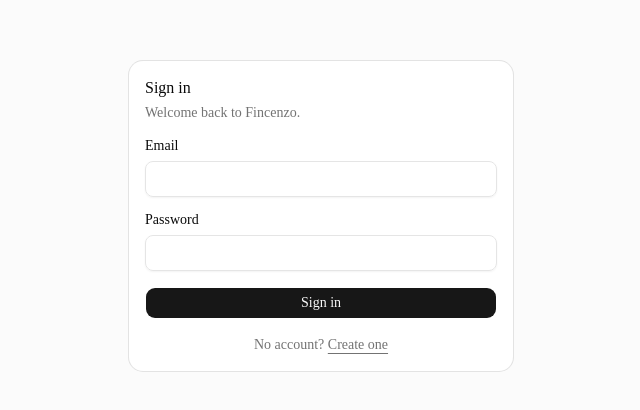
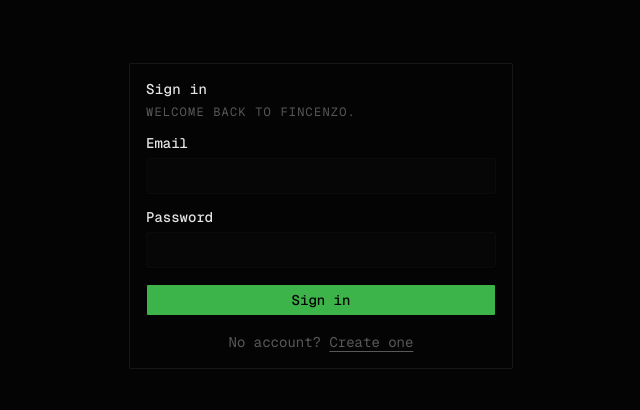
Before and after one commit to xvrgill/fincenzo, a Next.js app: page /sign-in in a window 1280 px wide. Shown: the part 184-594 px from the top of the page, without its empty margins (319-959 px from the left). Built offline with nearby package versions, Linux system fonts and the light colour scheme.

Commit message:
Redesign UI

```diff
--- a/src/app/(app)/layout.tsx
+++ b/src/app/(app)/layout.tsx
@@ -25,10 +25,10 @@
   return (
     <div className="flex min-h-screen flex-1 flex-col md:flex-row">
       <AppSidebar userEmail={user.email ?? ""} />
-      <main className="flex-1 overflow-x-hidden bg-muted/30">
+      <main className="flex-1 overflow-x-hidden bg-background">
         <InviteBanner invites={invites} />
         {household.inHousehold ? (
-          <div className="border-b bg-card/60">
+          <div className="border-b border-border bg-card/40">
             <div className="mx-auto flex max-w-7xl items-center justify-end px-4 py-2 md:px-6">
               <ScopeSwitcher
                 current={scope.kind === "household" ? "household" : "user"}
--- a/src/app/globals.css
+++ b/src/app/globals.css
@@ -7,9 +7,9 @@
 @theme inline {
   --color-background: var(--background);
   --color-foreground: var(--foreground);
-  --font-sans: var(--font-sans);
+  --font-sans: var(--font-geist-mono);
   --font-mono: var(--font-geist-mono);
-  --font-heading: var(--font-sans);
+  --font-heading: var(--font-geist-mono);
   --color-sidebar-ring: var(--sidebar-ring);
   --color-sidebar-border: var(--sidebar-border);
   --color-sidebar-accent-foreground: var(--sidebar-accent-foreground);
@@ -39,82 +39,83 @@
   --color-popover: var(--popover);
   --color-card-foreground: var(--card-foreground);
   --color-card: var(--card);
-  --radius-sm: calc(var(--radius) * 0.6);
-  --radius-md: calc(var(--radius) * 0.8);
+  --radius-sm: calc(var(--radius) * 0.5);
+  --radius-md: calc(var(--radius) * 1);
   --radius-lg: var(--radius);
-  --radius-xl: calc(var(--radius) * 1.4);
-  --radius-2xl: calc(var(--radius) * 1.8);
-  --radius-3xl: calc(var(--radius) * 2.2);
-  --radius-4xl: calc(var(--radius) * 2.6);
+  --radius-xl: calc(var(--radius) * 1.5);
+  --radius-2xl: calc(var(--radius) * 2);
+  --radius-3xl: calc(var(--radius) * 3);
+  --radius-4xl: calc(var(--radius) * 4);
 }
 
 :root {
-  --background: oklch(1 0 0);
-  --foreground: oklch(0.145 0 0);
-  --card: oklch(1 0 0);
-  --card-foreground: oklch(0.145 0 0);
-  --popover: oklch(1 0 0);
-  --popover-foreground: oklch(0.145 0 0);
-  --primary: oklch(0.205 0 0);
-  --primary-foreground: oklch(0.985 0 0);
-  --secondary: oklch(0.97 0 0);
-  --secondary-foreground: oklch(0.205 0 0);
-  --muted: oklch(0.97 0 0);
-  --muted-foreground: oklch(0.556 0 0);
-  --accent: oklch(0.97 0 0);
-  --accent-foreground: oklch(0.205 0 0);
-  --destructive: oklch(0.577 0.245 27.325);
-  --border: oklch(0.922 0 0);
-  --input: oklch(0.922 0 0);
-  --ring: oklch(0.708 0 0);
-  --chart-1: oklch(0.87 0 0);
-  --chart-2: oklch(0.556 0 0);
-  --chart-3: oklch(0.439 0 0);
-  --chart-4: oklch(0.371 0 0);
-  --chart-5: oklch(0.269 0 0);
-  --radius: 0.625rem;
-  --sidebar: oklch(0.985 0 0);
-  --sidebar-foreground: oklch(0.145 0 0);
-  --sidebar-primary: oklch(0.205 0 0);
-  --sidebar-primary-foreground: oklch(0.985 0 0);
-  --sidebar-accent: oklch(0.97 0 0);
-  --sidebar-accent-foreground: oklch(0.205 0 0);
-  --sidebar-border: oklch(0.922 0 0);
-  --sidebar-ring: oklch(0.708 0 0);
+  /* Terminal Fintech — dark by default */
+  --background: oklch(0.08 0 0);
+  --foreground: oklch(0.92 0 0);
+  --card: oklch(0.11 0 0);
+  --card-foreground: oklch(0.92 0 0);
+  --popover: oklch(0.11 0 0);
+  --popover-foreground: oklch(0.92 0 0);
+  --primary: oklch(0.68 0.18 145);
+  --primary-foreground: oklch(0.08 0 0);
+  --secondary: oklch(0.16 0 0);
+  --secondary-foreground: oklch(0.92 0 0);
+  --muted: oklch(0.14 0 0);
+  --muted-foreground: oklch(0.46 0 0);
+  --accent: oklch(0.16 0 0);
+  --accent-foreground: oklch(0.92 0 0);
+  --destructive: oklch(0.65 0.22 27);
+  --border: oklch(0.20 0 0);
+  --input: oklch(0.15 0 0);
+  --ring: oklch(0.68 0.18 145);
+  --chart-1: oklch(0.68 0.18 145);
+  --chart-2: oklch(0.78 0.14 70);
+  --chart-3: oklch(0.68 0.13 200);
+  --chart-4: oklch(0.74 0.14 25);
+  --chart-5: oklch(0.70 0.10 280);
+  --radius: 0.125rem;
+  --sidebar: oklch(0.08 0 0);
+  --sidebar-foreground: oklch(0.92 0 0);
+  --sidebar-primary: oklch(0.68 0.18 145);
+  --sidebar-primary-foreground: oklch(0.08 0 0);
+  --sidebar-accent: oklch(0.14 0 0);
+  --sidebar-accent-foreground: oklch(0.92 0 0);
+  --sidebar-border: oklch(0.20 0 0);
+  --sidebar-ring: oklch(0.68 0.18 145);
 }
 
 .dark {
-  --background: oklch(0.145 0 0);
-  --foreground: oklch(0.985 0 0);
-  --card: oklch(0.205 0 0);
-  --card-foreground: oklch(0.985 0 0);
-  --popover: oklch(0.205 0 0);
-  --popover-foreground: oklch(0.985 0 0);
-  --primary: oklch(0.922 0 0);
-  --primary-foreground: oklch(0.205 0 0);
-  --secondary: oklch(0.269 0 0);
-  --secondary-foreground: oklch(0.985 0 0);
-  --muted: oklch(0.269 0 0);
-  --muted-foreground: oklch(0.708 0 0);
-  --accent: oklch(0.269 0 0);
-  --accent-foreground: oklch(0.985 0 0);
-  --destructive: oklch(0.704 0.191 22.216);
-  --border: oklch(1 0 0 / 10%);
-  --input: oklch(1 0 0 / 15%);
-  --ring: oklch(0.556 0 0);
-  --chart-1: oklch(0.87 0 0);
-  --chart-2: oklch(0.556 0 0);
-  --chart-3: oklch(0.439 0 0);
-  --chart-4: oklch(0.371 0 0);
-  --chart-5: oklch(0.269 0 0);
-  --sidebar: oklch(0.205 0 0);
-  --sidebar-foreground: oklch(0.985 0 0);
-  --sidebar-primary: oklch(0.488 0.243 264.376);
-  --sidebar-primary-foreground: oklch(0.985 0 0);
-  --sidebar-accent: oklch(0.269 0 0);
-  --sidebar-accent-foreground: oklch(0.985 0 0);
-  --sidebar-border: oklch(1 0 0 / 10%);
-  --sidebar-ring: oklch(0.556 0 0);
+  --background: oklch(0.08 0 0);
+  --foreground: oklch(0.92 0 0);
+  --card: oklch(0.11 0 0);
+  --card-foreground: oklch(0.92 0 0);
+  --popover: oklch(0.11 0 0);
+  --popover-foreground: oklch(0.92 0 0);
+  --primary: oklch(0.68 0.18 145);
+  --primary-foreground: oklch(0.08 0 0);
+  --secondary: oklch(0.16 0 0);
+  --secondary-foreground: oklch(0.92 0 0);
+  --muted: oklch(0.14 0 0);
+  --muted-foreground: oklch(0.46 0 0);
+  --accent: oklch(0.16 0 0);
+  --accent-foreground: oklch(0.92 0 0);
+  --destructive: oklch(0.65 0.22 27);
+  --border: oklch(0.20 0 0);
+  --input: oklch(0.15 0 0);
+  --ring: oklch(0.68 0.18 145);
+  --chart-1: oklch(0.68 0.18 145);
+  --chart-2: oklch(0.78 0.14 70);
+  --chart-3: oklch(0.68 0.13 200);
+  --chart-4: oklch(0.74 0.14 25);
+  --chart-5: oklch(0.70 0.10 280);
+  --sidebar: oklch(0.08 0 0);
+  --sidebar-foreground: oklch(0.92 0 0);
+  --sidebar-primary: oklch(0.68 0.18 145);
+  --sidebar-primary-foreground: oklch(0.08 0 0);
+  --sidebar-accent: oklch(0.14 0 0);
+  --sidebar-accent-foreground: oklch(0.92 0 0);
+  --sidebar-border: oklch(0.20 0 0);
+  --sidebar-ring: oklch(0.68 0.18 145);
 }
 
 @layer base {
@@ -125,6 +126,6 @@
     @apply bg-background text-foreground;
   }
   html {
-    @apply font-sans;
+    @apply font-mono;
   }
 }
--- a/src/app/layout.tsx
+++ b/src/app/layout.tsx
@@ -25,7 +25,7 @@
   return (
     <html
       lang="en"
-      className={`${geistSans.variable} ${geistMono.variable} h-full antialiased`}
+      className={`${geistSans.variable} ${geistMono.variable} dark h-full antialiased`}
     >
       <body className="min-h-full flex flex-col">{children}</body>
     </html>
--- a/src/components/dashboard/stat-tile.tsx
+++ b/src/components/dashboard/stat-tile.tsx
@@ -16,7 +16,9 @@
     <Card>
       <CardHeader>
         <CardDescription>{label}</CardDescription>
-        <CardTitle className="text-3xl tabular-nums">{formatMoneyCents(amountCents)}</CardTitle>
+        <CardTitle className="text-2xl tabular-nums font-medium text-foreground">
+          {formatMoneyCents(amountCents)}
+        </CardTitle>
       </CardHeader>
       <CardContent>
         <ChangeIndicator pctChange={pctChange} invertSentiment={invertSentiment} />
@@ -33,23 +35,22 @@
   invertSentiment?: boolean;
 }) {
   if (pctChange === null) {
-    return <p className="text-xs text-muted-foreground">No prior-month data</p>;
+    return <p className="text-xs text-muted-foreground">— no prior data</p>;
   }
-  // Round to one decimal before comparing so 0.04% doesn't render an arrow.
   const rounded = Math.round(pctChange * 10) / 10;
   if (rounded === 0) {
-    return <p className="text-xs text-muted-foreground">No change from last month</p>;
+    return <p className="text-xs text-muted-foreground">— no change</p>;
   }
   const positive = invertSentiment ? rounded < 0 : rounded > 0;
   return (
     <p
       className={cn(
-        "flex items-center gap-1 text-xs",
-        positive ? "text-emerald-600" : "text-amber-600",
+        "flex items-center gap-1 text-xs tabular-nums",
+        positive ? "text-primary" : "text-red-500",
       )}
     >
       {rounded > 0 ? <ArrowUpRight className="size-3" /> : <ArrowDownRight className="size-3" />}
-      {Math.abs(rounded).toFixed(1)}% from last month
+      {Math.abs(rounded).toFixed(1)}% vs last month
     </p>
   );
 }
--- a/src/components/ui/card.tsx
+++ b/src/components/ui/card.tsx
@@ -12,7 +12,7 @@
       data-slot="card"
       data-size={size}
       className={cn(
-        "group/card flex flex-col gap-4 overflow-hidden rounded-xl bg-card py-4 text-sm text-card-foreground ring-1 ring-foreground/10 has-data-[slot=card-footer]:pb-0 has-[>img:first-child]:pt-0 data-[size=sm]:gap-3 data-[size=sm]:py-3 data-[size=sm]:has-data-[slot=card-footer]:pb-0 *:[img:first-child]:rounded-t-xl *:[img:last-child]:rounded-b-xl",
+        "group/card flex flex-col gap-4 overflow-hidden rounded-sm bg-card py-4 text-sm text-card-foreground border border-border has-data-[slot=card-footer]:pb-0 has-[>img:first-child]:pt-0 data-[size=sm]:gap-3 data-[size=sm]:py-3 data-[size=sm]:has-data-[slot=card-footer]:pb-0 *:[img:first-child]:rounded-t-sm *:[img:last-child]:rounded-b-sm",
         className
       )}
       {...props}
@@ -25,7 +25,7 @@
     <div
       data-slot="card-header"
       className={cn(
-        "group/card-header @container/card-header grid auto-rows-min items-start gap-1 rounded-t-xl px-4 group-data-[size=sm]/card:px-3 has-data-[slot=card-action]:grid-cols-[1fr_auto] has-data-[slot=card-description]:grid-rows-[auto_auto] [.border-b]:pb-4 group-data-[size=sm]/card:[.border-b]:pb-3",
+        "group/card-header @container/card-header grid auto-rows-min items-start gap-1 px-4 group-data-[size=sm]/card:px-3 has-data-[slot=card-action]:grid-cols-[1fr_auto] has-data-[slot=card-description]:grid-rows-[auto_auto] [.border-b]:pb-4 group-data-[size=sm]/card:[.border-b]:pb-3",
         className
       )}
       {...props}
@@ -38,7 +38,7 @@
     <div
       data-slot="card-title"
       className={cn(
-        "font-heading text-base leading-snug font-medium group-data-[size=sm]/card:text-sm",
+        "font-heading text-sm leading-snug font-medium tracking-wide text-foreground group-data-[size=sm]/card:text-xs",
         className
       )}
       {...props}
@@ -50,7 +50,7 @@
   return (
     <div
       data-slot="card-description"
-      className={cn("text-sm text-muted-foreground", className)}
+      className={cn("text-xs tracking-widest uppercase text-muted-foreground", className)}
       {...props}
     />
   )
@@ -84,7 +84,7 @@
     <div
       data-slot="card-footer"
       className={cn(
-        "flex items-center rounded-b-xl border-t bg-muted/50 p-4 group-data-[size=sm]/card:p-3",
+        "flex items-center border-t border-border bg-muted/30 p-4 group-data-[size=sm]/card:p-3",
         className
       )}
       {...props}
```
Also changed, not shown: src/app/(app)/page.tsx (+11 -10 lines), src/components/app-sidebar.tsx (+31 -25 lines), src/components/dashboard/balance-overview-chart.tsx (+12 -10 lines), src/components/dashboard/category-breakdown.tsx (+15 -8 lines), src/components/dashboard/net-worth-card.tsx (+6 -8 lines), src/components/dashboard/recent-transactions.tsx (+11 -7 lines).
